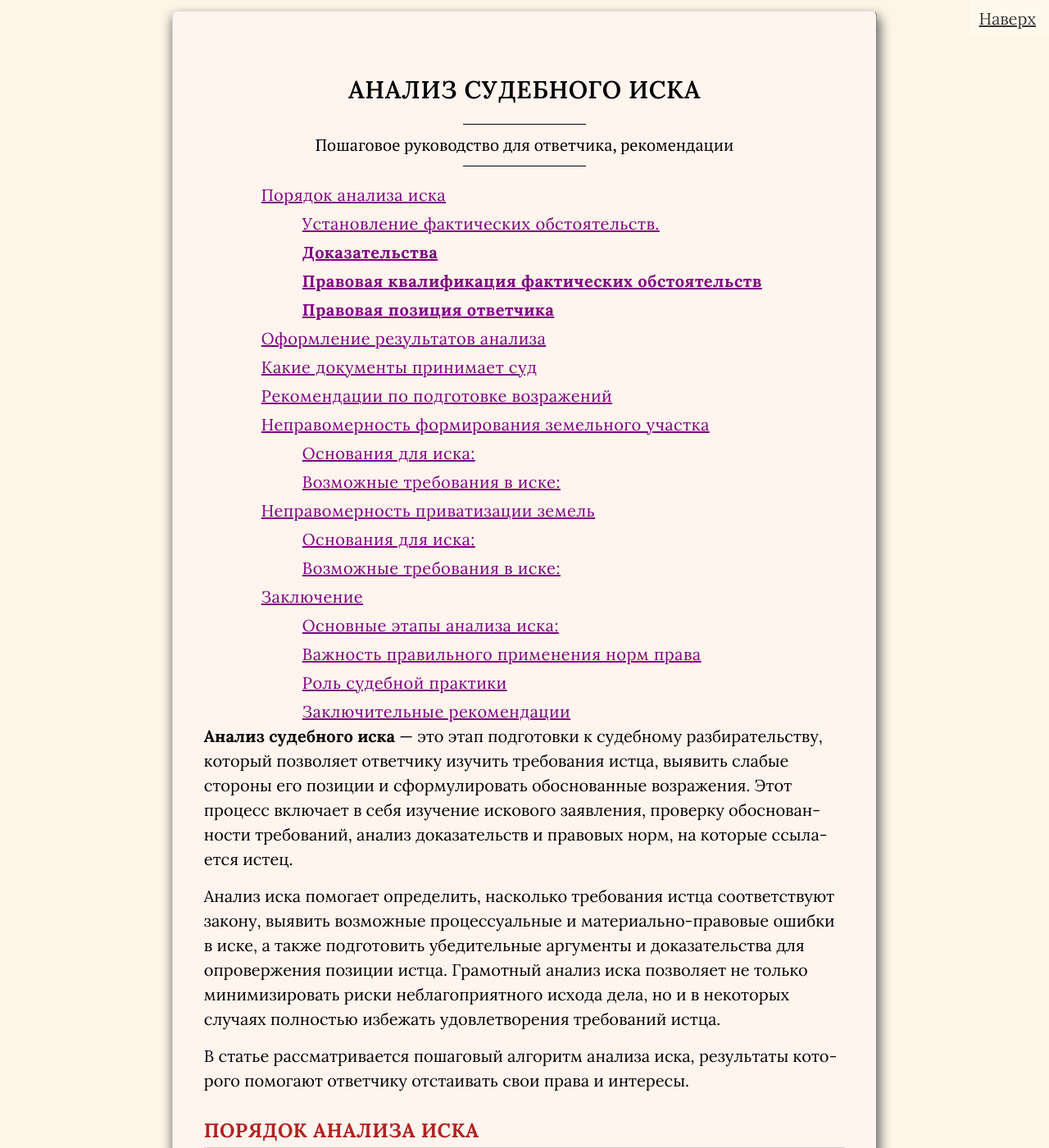
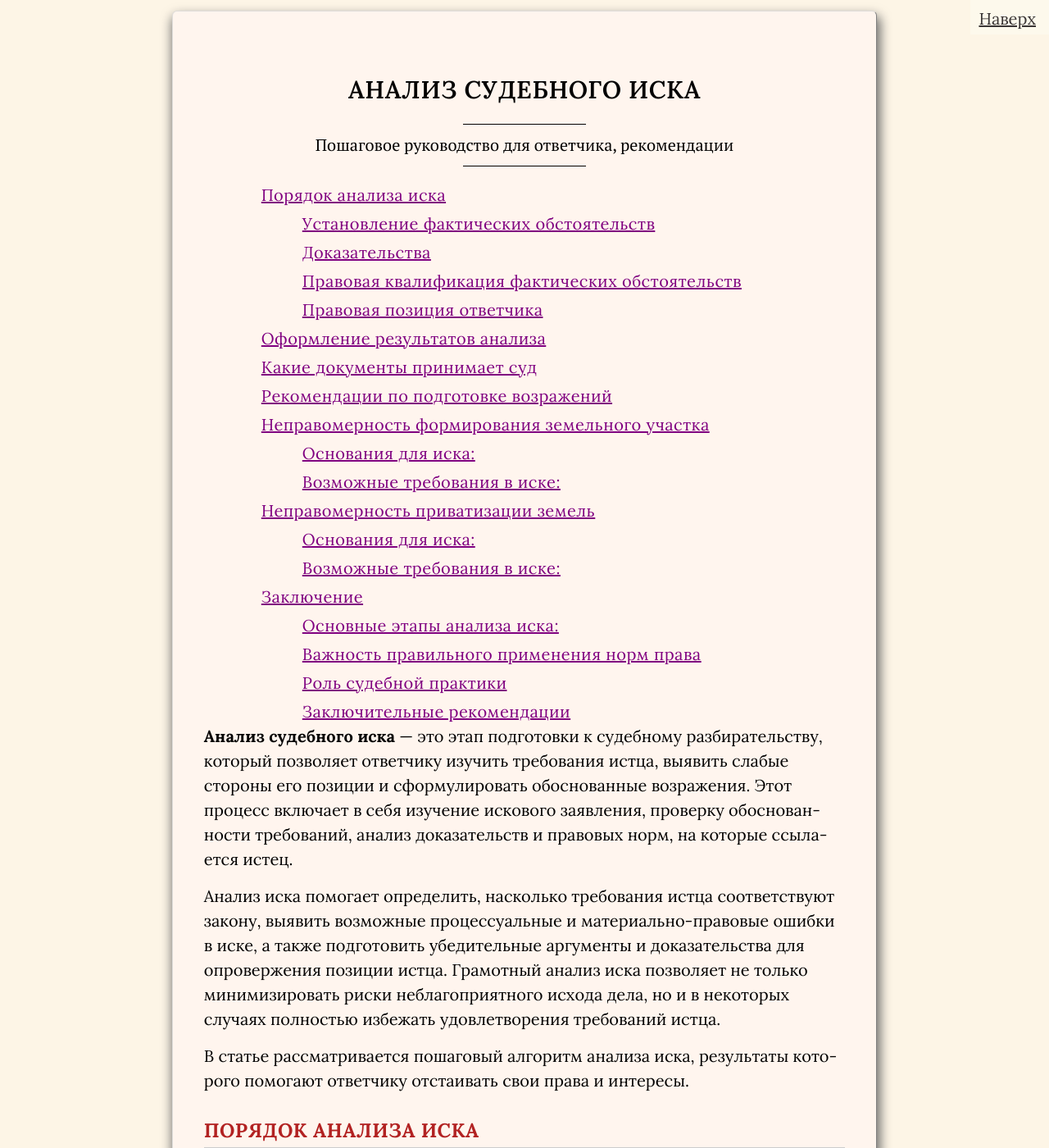
Before and after one commit to SergSi/land-use-art, a Jekyll site: the page built from _posts/2025-03-09-isk.md, in a window 1280 px wide and 1400 px high, scrolled down 200 px. Shown: the whole window at 82% size. Built offline with Jekyll 4.4.1, drawn with Linux system fonts in a browser that asks for light colours; some web fonts are replaced; some of the changed text lies outside the part shown.

Commit message:
Update 2025-03-09-isk.md

```diff
--- a/_posts/2025-03-09-isk.md
+++ b/_posts/2025-03-09-isk.md
@@ -14,11 +14,11 @@
 
 Рекомендуется проводить анализ в следующем порядке:
 
-### Установление фактических обстоятельств.
+### Установление фактических обстоятельств
 
 Сначала устанавливаются факты, указанные в иске и имеющие значение для дела. Составляется перечень фактических обстоятельств дела, указанных истцом.
 
-### **Доказательства**
+### Доказательства
 
 Установленные факты подтверждаются или опровергаются доказательствами, полученными в установленном процессуальном порядке, а также документами, оформленными в соответствии с требованиями, действовавшими на момент их составления.
 
@@ -28,7 +28,7 @@
 - Экспертных заключений, подтверждающих факт нарушения.
 - Иных материалов, которые истец использовал для обоснования своих требований.
 
-### **Правовая квалификация фактических обстоятельств**
+### Правовая квалификация фактических обстоятельств
 
 Правовая квалификация — это процесс определения юридической природы фактических обстоятельств дела и их соответствия нормам права. Это ключевой этап на котором стороны устанавливают, какие именно правовые нормы регулируют спорные отношения и как они применяются к конкретной ситуации. К установленным и доказанным фактам применяются нормы права.
 
@@ -36,7 +36,7 @@
 
 Если истец указал нормы права, которые не регулируют спорные отношения, ответчик вправе подать ходатайство об уточнении исковых требований.
 
-### **Правовая позиция ответчика**
+### Правовая позиция ответчика
 
 Суть правовой позиции ответчика заключается в том, чтобы опровергнуть требования истца, доказать свою правоту и защитить свои права. Она формируется на основе анализа фактических обстоятельств, доказательств и правовой квалификации.
 
```
